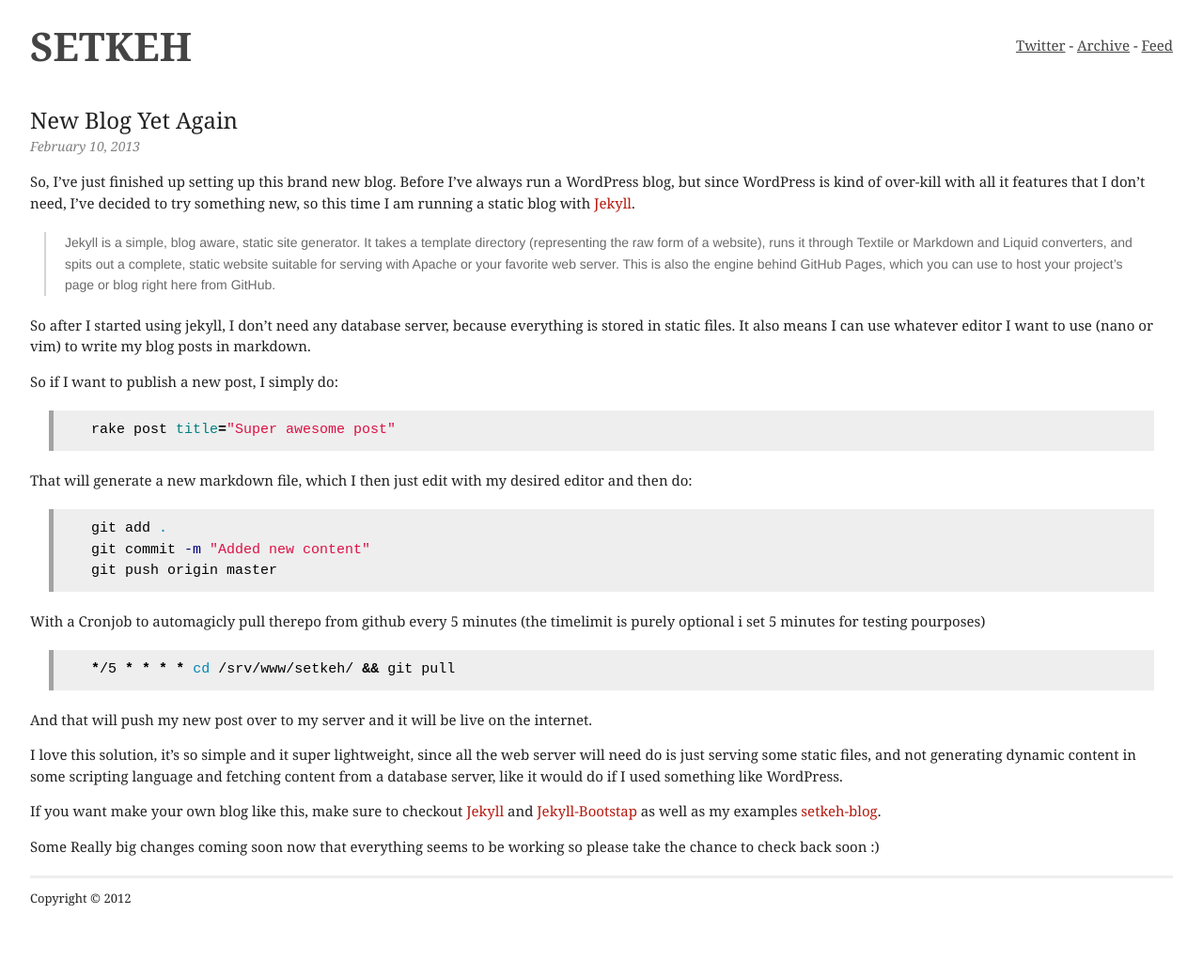
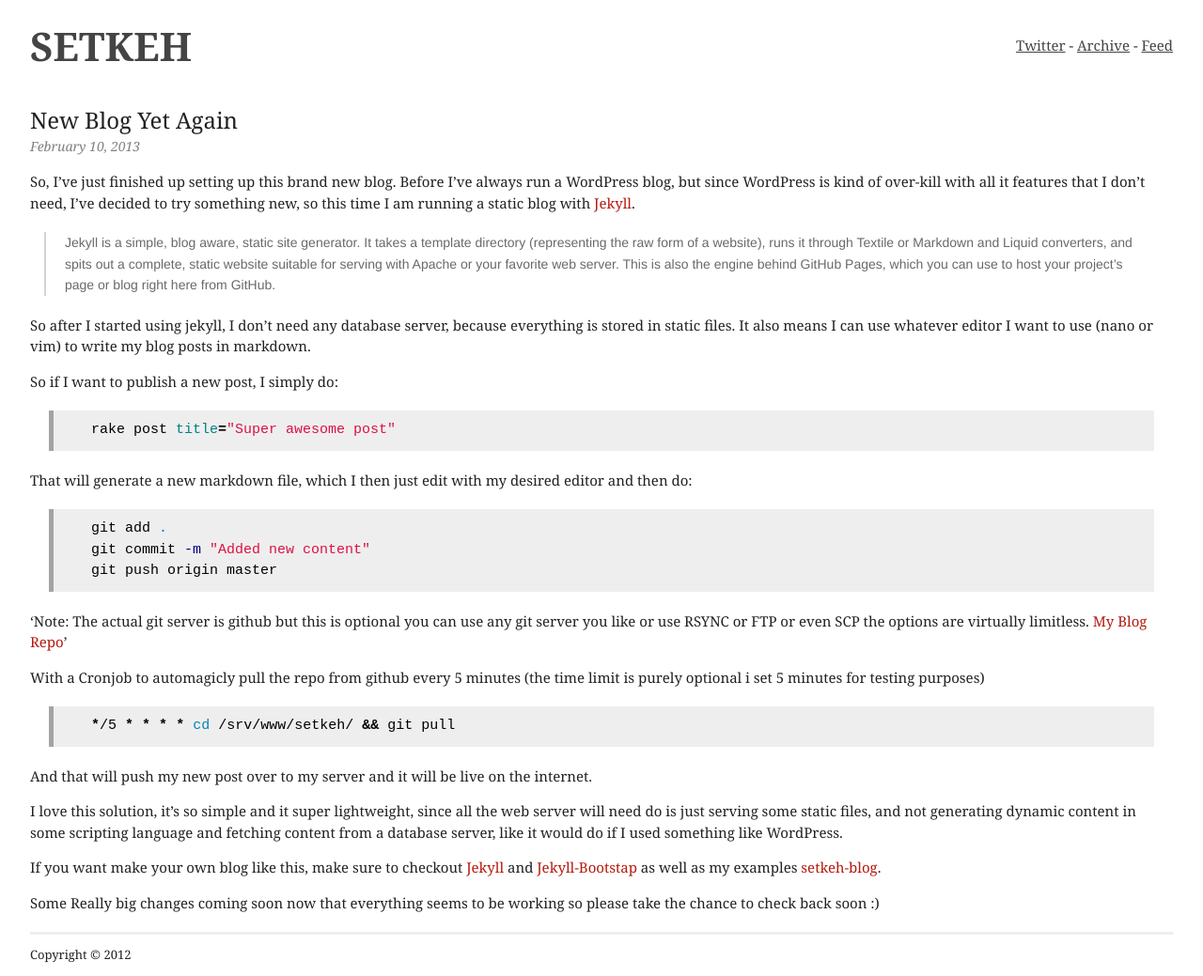
Before and after one commit to setkeh/miniature-nemesis, a Jekyll site: the page built from _posts/2013-02-10-new-blog.md, in a window 1280 px wide. Shown: the whole page at 94% size. Built offline with Jekyll 4.4.1, drawn with Linux system fonts in a browser that asks for light colours; some web fonts are replaced; Markdown is read by kramdown in place of the engine named in the settings; before the commit the page ends 979 px from its top, so only the background shows below that.

Commit message:
Edited First Post

```diff
--- a/_posts/2013-02-10-new-blog.md
+++ b/_posts/2013-02-10-new-blog.md
@@ -24,7 +24,10 @@ git commit -m "Added new content"
 git push origin master
 {% endhighlight %}
 
-With a Cronjob to automagicly pull therepo from github every 5 minutes (the timelimit is purely optional i set 5 minutes for testing pourposes)
+'Note:
+The actual git server is github but this is optional you can use any git server you like or use RSYNC or FTP or even SCP the options are virtually limitless. [My Blog Repo](https://github.com/setkeh/miniature-nemesis)'
+
+With a Cronjob to automagicly pull the repo from github every 5 minutes (the time limit is purely optional i set 5 minutes for testing purposes)
 
 {% highlight sh %}
 */5 * * * * cd /srv/www/setkeh/ && git pull
```
